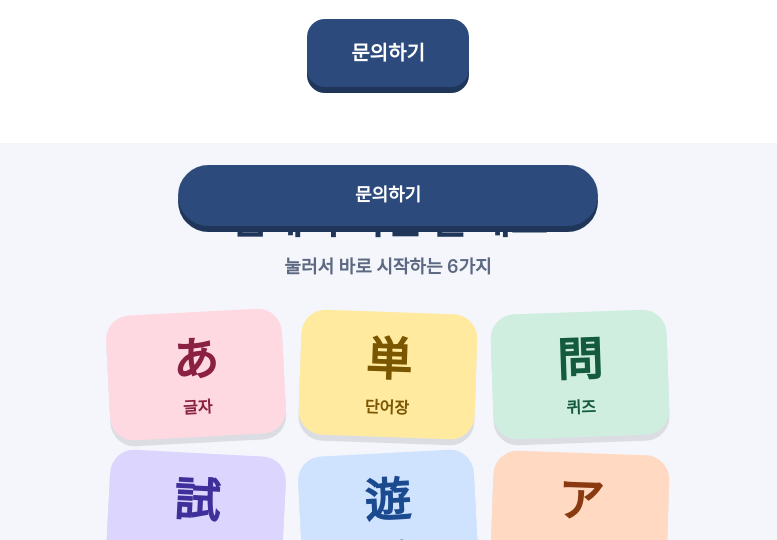
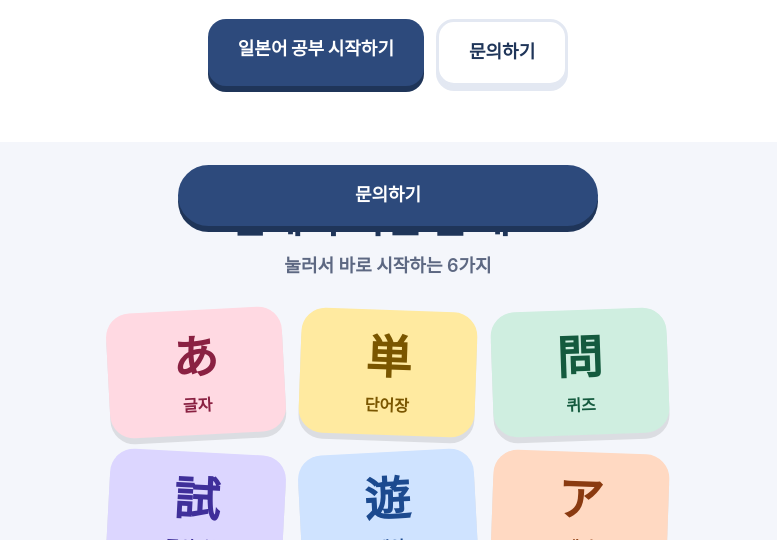
Before and after one commit to dkscldms6233-web/surasuranihongo, a plain HTML site: page index.html in a window 1280 px wide. Shown: the part 560-1100 px from the top of the page, without its empty margins (252-1029 px from the left). Drawn offline with Linux system fonts and the light colour scheme.

Commit message:
일본어 공부 앱 바로가기 버튼 추가
Co-Authored-By: Claude Sonnet 5.5 <noreply@anthropic.com>

```diff
--- a/index.html
+++ b/index.html
@@ -27,6 +27,8 @@ h1 em{font-style:normal;color:var(--navy);background:linear-gradient(transparent
 .btn{display:inline-block;background:var(--navy);color:#fff;border:0;border-radius:18px;padding:18px 44px;font-size:20px;font-weight:900;text-decoration:none;cursor:pointer;font-family:inherit;box-shadow:0 6px 0 var(--navy2)}
 .btn:active{transform:translateY(4px);box-shadow:0 2px 0 var(--navy2)}
 
+.heroBtns{display:flex;gap:12px;justify-content:center;flex-wrap:wrap}
+.heroBtns .btn{padding:16px 30px;font-size:18px}
 /* 배우는 것: 색깔 타일 */
 .learn{background:#f4f6fb;padding:52px 0 60px}
 h2{font-size:clamp(28px,7vw,40px);line-height:1.25;margin:0 0 8px;font-weight:900;color:var(--navy2);text-align:center}
@@ -94,7 +96,10 @@ footer{text-align:center;color:var(--mut);font-size:14px;padding-bottom:12px}
     <img class="mascot" src="images/mascot.png" alt="술술 일본어 참새 캐릭터" width="190" height="168">
     <h1>일본어 초보도<br><em>쉽고 재밌게!</em></h1>
     <p>히라가나부터 하루 5분씩, 게임하면서 즐겁게 배워요</p>
-    <a class="btn" href="#ask">문의하기</a>
+    <div class="heroBtns">
+      <a class="btn" href="https://dkscldms6233-web.github.io/japanese-app/" target="_blank" rel="noopener">일본어 공부 시작하기</a>
+      <a class="btn light" href="#ask">문의하기</a>
+    </div>
   </header>
 </div>
 
```
